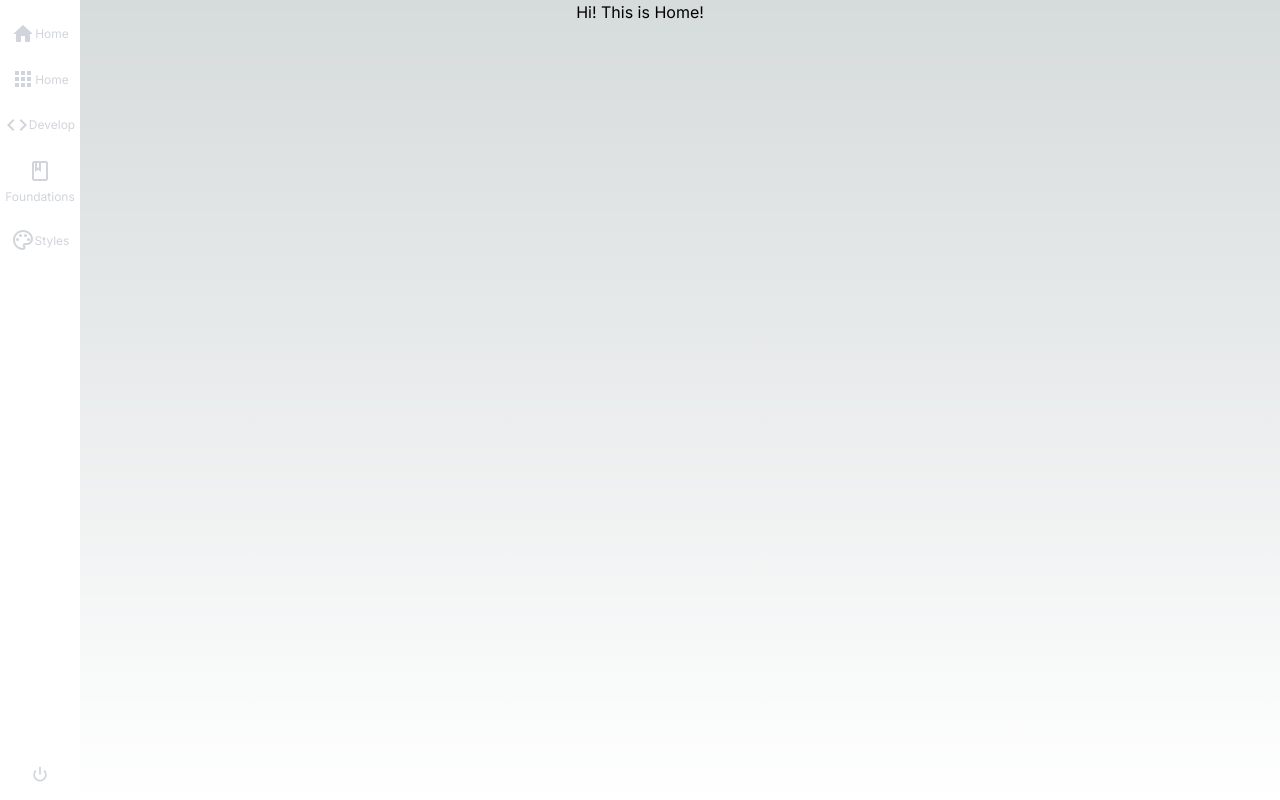
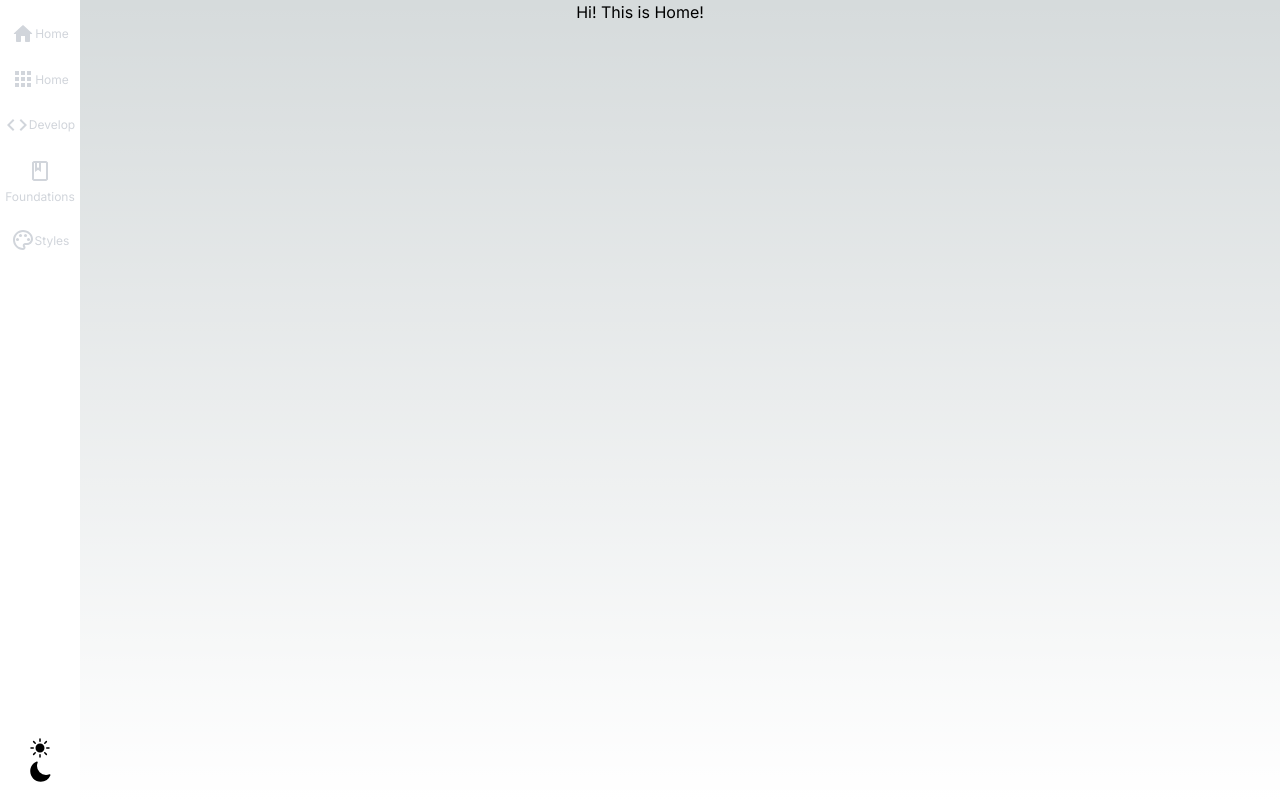
Before and after one commit to rhino-ty/back-office-nextjs-13-template, a Next.js app: page / in a window 1280 px wide. Built offline with nearby package versions, Linux system fonts and the light colour scheme.

Commit message:
feat: 다크모드 구현

```diff
--- a/src/app/layout.tsx
+++ b/src/app/layout.tsx
@@ -1,6 +1,7 @@
 import Sidebar from "@/components/sidebar/sidebar";
 import { Inter } from "next/font/google";
 import "../styles/globals.css";
+import { Providers } from "./providers";
 
 const inter = Inter({ subsets: ["latin"] });
 
@@ -17,8 +18,10 @@ export default function RootLayout({
   return (
     <html lang="en">
       <body className={inter.className}>
-        <Sidebar />
-        {children}
+        <Providers>
+          <Sidebar />
+          {children}
+        </Providers>
       </body>
     </html>
   );
--- /dev/null
+++ b/src/app/providers.tsx
@@ -0,0 +1,7 @@
+"use client";
+
+import { ThemeProvider } from "next-themes";
+
+export function Providers({ children }: { children: React.ReactNode }) {
+  return <ThemeProvider>{children}</ThemeProvider>;
+}
--- /dev/null
+++ b/src/components/darkModeToggleButton.tsx
@@ -0,0 +1,37 @@
+import { useTheme } from "next-themes";
+
+export default function DarkModeToggleButton() {
+  const { theme, setTheme } = useTheme();
+
+  return (
+    <button
+      className=""
+      type="button"
+      onClick={() => setTheme(theme === "dark" ? "light" : "dark")}
+    >
+      {/* 라이트모드 */}
+      <svg
+        xmlns="http://www.w3.org/2000/svg"
+        viewBox="0 0 24 24"
+        fill="currentColor"
+        className="w-6 h-6"
+      >
+        <path d="M12 2.25a.75.75 0 01.75.75v2.25a.75.75 0 01-1.5 0V3a.75.75 0 01.75-.75zM7.5 12a4.5 4.5 0 119 0 4.5 4.5 0 01-9 0zM18.894 6.166a.75.75 0 00-1.06-1.06l-1.591 1.59a.75.75 0 101.06 1.061l1.591-1.59zM21.75 12a.75.75 0 01-.75.75h-2.25a.75.75 0 010-1.5H21a.75.75 0 01.75.75zM17.834 18.894a.75.75 0 001.06-1.06l-1.59-1.591a.75.75 0 10-1.061 1.06l1.59 1.591zM12 18a.75.75 0 01.75.75V21a.75.75 0 01-1.5 0v-2.25A.75.75 0 0112 18zM7.758 17.303a.75.75 0 00-1.061-1.06l-1.591 1.59a.75.75 0 001.06 1.061l1.591-1.59zM6 12a.75.75 0 01-.75.75H3a.75.75 0 010-1.5h2.25A.75.75 0 016 12zM6.697 7.757a.75.75 0 001.06-1.06l-1.59-1.591a.75.75 0 00-1.061 1.06l1.59 1.591z" />
+      </svg>
+
+      {/* 다크모드 */}
+      <svg
+        xmlns="http://www.w3.org/2000/svg"
+        viewBox="0 0 24 24"
+        fill="currentColor"
+        className="w-6 h-6"
+      >
+        <path
+          fillRule="evenodd"
+          d="M9.528 1.718a.75.75 0 01.162.819A8.97 8.97 0 009 6a9 9 0 009 9 8.97 8.97 0 003.463-.69.75.75 0 01.981.98 10.503 10.503 0 01-9.694 6.46c-5.799 0-10.5-4.701-10.5-10.5 0-4.368 2.667-8.112 6.46-9.694a.75.75 0 01.818.162z"
+          clipRule="evenodd"
+        />
+      </svg>
+    </button>
+  );
+}
--- a/src/components/sidebar/sidebar.css
+++ b/src/components/sidebar/sidebar.css
@@ -11,9 +11,11 @@
 }
 
 .icon-style {
-  @apply w-14 h-8 text-gray-300 group-hover:text-gray-100 transition-colors rounded-2xl bg-opacity-0 bg-gray-700;
+  @apply w-14 h-8 text-gray-300 group-hover:text-gray-100 transition-colors rounded-2xl bg-opacity-0 bg-gray-700
+  dark:text-gray-300 dark:hover:text-white;
 }
 
 .label-style {
-  @apply text-xs cursor-pointer text-gray-300 relative items-center justify-center transition-colors;
+  @apply text-xs cursor-pointer text-gray-300 relative items-center justify-center transition-colors
+  dark:text-gray-300 dark:hover:text-white;
 }
--- a/src/components/sidebar/sidebar.tsx
+++ b/src/components/sidebar/sidebar.tsx
@@ -6,6 +6,7 @@ import CodeIcon from "@mui/icons-material/Code";
 import HomeRoundedIcon from "@mui/icons-material/HomeRounded";
 import PaletteOutlinedIcon from "@mui/icons-material/PaletteOutlined";
 import Link from "next/link";
+import DarkModeToggleButton from "../darkModeToggleButton";
 import "./sidebar.css";
 
 export default function Sidebar() {
@@ -66,26 +67,8 @@ export default function Sidebar() {
         </ul>
       </div>
 
-      <div className="mb-4">
-        <a href="#">
-          <span>
-            <svg
-              className="w-5 h-5 mx-auto text-gray-300 fill-current hover:text-red-500"
-              viewBox="0 0 24 24"
-              fill="none"
-              xmlns="http://www.w3.org/2000/svg"
-            >
-              <path
-                d="M13 4.00894C13.0002 3.45665 12.5527 3.00876 12.0004 3.00854C11.4481 3.00833 11.0002 3.45587 11 4.00815L10.9968 12.0116C10.9966 12.5639 11.4442 13.0118 11.9965 13.012C12.5487 13.0122 12.9966 12.5647 12.9968 12.0124L13 4.00894Z"
-                fill="currentColor"
-              ></path>
-              <path
-                d="M4 12.9917C4 10.7826 4.89541 8.7826 6.34308 7.33488L7.7573 8.7491C6.67155 9.83488 6 11.3349 6 12.9917C6 16.3054 8.68629 18.9917 12 18.9917C15.3137 18.9917 18 16.3054 18 12.9917C18 11.3348 17.3284 9.83482 16.2426 8.74903L17.6568 7.33481C19.1046 8.78253 20 10.7825 20 12.9917C20 17.41 16.4183 20.9917 12 20.9917C7.58172 20.9917 4 17.41 4 12.9917Z"
-                fill="currentColor"
-              ></path>
-            </svg>
-          </span>
-        </a>
+      <div className="mb-4 flex justify-center">
+        <DarkModeToggleButton />
       </div>
     </nav>
   );
```
